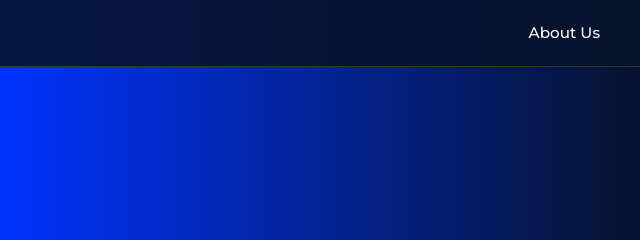
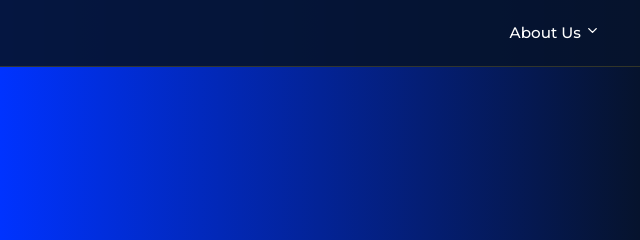
Before and after one commit to Alfriadi97/semabpm_ftuntag, a plain HTML site: page index.html in a window 1280 px wide. Shown: the top 240 px of the page, 640-1280 px from the left. Drawn offline with Linux system fonts and the light colour scheme.

Commit message:
Update index.html

```diff
--- a/index.html
+++ b/index.html
@@ -257,9 +257,18 @@
     </a>
     <nav class="nav-links">
       <div class="dropdown">
-        <a href="#" class="dropbtn">About Us</a>
+        <a href="#" class="dropbtn">About Us <svg class="chevron-icon" viewBox="0 0 24 24" width="15" height="15" aria-hidden="true">
+    <path
+      d="M6 9l6 6 6-6"
+      fill="none"
+      stroke="currentColor"
+      stroke-width="2.2"
+      stroke-linecap="round"
+      stroke-linejoin="round"
+    />
+  </svg></a>
         <div class="dropdown-content">
-          <a href="about.html">About SEMA FT &amp; BPM FT</a>
+          <a href="about.html">About SEMA FT &amp; BPM FT </a>
           <a href="tujuan.html">Tujuan SEMA FT</a>
           <a href="ad-art.html">AD/ART SEMA FT</a>
           <a href="pengurus-sema.html">Susunan Kepengurusan SEMA</a>
```
